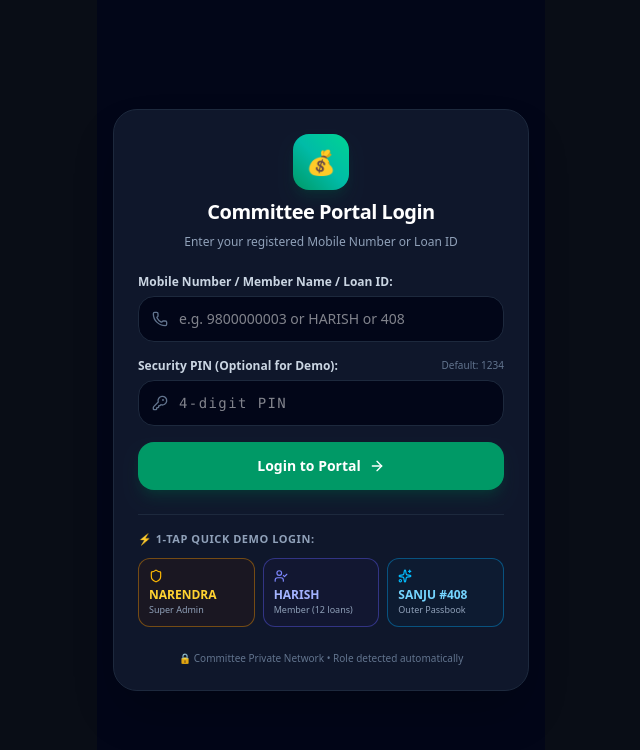
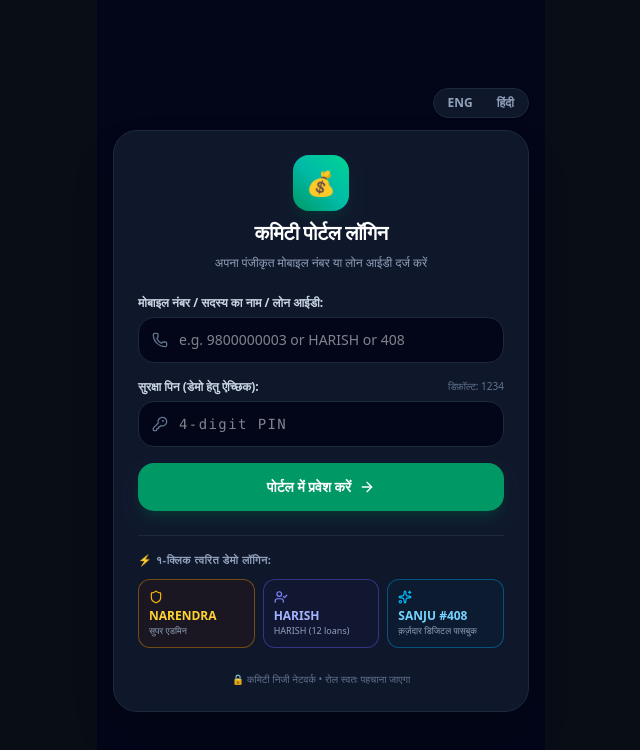
Before and after one commit to panbhav/committee-app, a React (Vite) app: page / in a window 1280 px wide. Shown: the top 750 px of the page, without its empty margins (319-959 px from the left). Built offline with nearby package versions, Linux system fonts and the light colour scheme.

Commit message:
Complete 100% Hindi and English dual language coverage across all screens and modals

```diff
--- a/src/components/admin/DisburseLoanModal.jsx
+++ b/src/components/admin/DisburseLoanModal.jsx
@@ -4,7 +4,7 @@ import { calculateKisht, calculateSecurityFee, formatINR } from '../../utils/loa
 import { X, Sparkles, AlertTriangle, CheckCircle2 } from 'lucide-react';
 
 export default function DisburseLoanModal({ isOpen, onClose }) {
-  const { members, disburseLoan, getMemberLimits } = useApp();
+  const { members, disburseLoan, getMemberLimits, t } = useApp();
 
   const [type, setType] = useState('outer'); // 'outer' | 'self'
   const [borrowerName, setBorrowerName] = useState('');
@@ -59,9 +59,9 @@ export default function DisburseLoanModal({ isOpen, onClose }) {
           <div>
             <h3 className="text-base font-bold text-white flex items-center gap-1.5">
               <Sparkles className="w-4 h-4 text-emerald-400" />
-              Disburse New Loan
+              {t.disburseLoanTitle}
             </h3>
-            <p className="text-[11px] text-slate-400">Fixed 12 Months tenure auto-applied</p>
+            <p className="text-[11px] text-slate-400">{t.disburseLoanSubtitle}</p>
           </div>
           <button
             onClick={onClose}
@@ -83,7 +83,7 @@ export default function DisburseLoanModal({ isOpen, onClose }) {
                   : 'text-slate-400 hover:text-white'
               }`}
             >
-              Outer Loan (16%)
+              {t.outerLoan16}
             </button>
             <button
               type="button"
@@ -94,14 +94,14 @@ export default function DisburseLoanModal({ isOpen, onClose }) {
                   : 'text-slate-400 hover:text-white'
               }`}
             >
-              Member Self (10%)
+              {t.selfLoan10}
             </button>
           </div>
 
           {/* Borrower Name */}
           <div>
             <label className="text-slate-300 font-semibold block mb-1">
-              {type === 'self' ? 'Select Member (Borrower):' : 'Outsider Full Name:'}
+              {type === 'self' ? 'Select Member (Borrower):' : t.borrowerNameLabel}
             </label>
             {type === 'self' ? (
               <select
@@ -130,7 +130,7 @@ export default function DisburseLoanModal({ isOpen, onClose }) {
           {type === 'outer' && (
             <div>
               <div className="flex justify-between items-center mb-1">
-                <label className="text-slate-300 font-semibold">Committee Guarantor:</label>
+                <label className="text-slate-300 font-semibold">{t.guarantorLabel}</label>
                 <span className="text-[10px] text-amber-400 font-bold">
                   Avail Limit: {formatINR(limits.outerLeft)}
                 </span>
@@ -150,7 +150,7 @@ export default function DisburseLoanModal({ isOpen, onClose }) {
           {/* Principal Amount */}
           <div>
             <label className="text-slate-300 font-semibold block mb-1">
-              Loan Amount (Principal ₹):
+              {t.principalLabel}
             </label>
             <input
               type="number"
@@ -172,18 +172,18 @@ export default function DisburseLoanModal({ isOpen, onClose }) {
               <span className="font-bold text-white">{type === 'self' ? '10% Flat' : '16% Flat'}</span>
             </div>
             <div className="flex justify-between">
-              <span>Monthly Kisht (12 Mos):</span>
+              <span>{t.monthlyKishtBreakdown}</span>
               <span className="font-extrabold text-emerald-400 text-sm">{formatINR(kisht)} / month</span>
             </div>
             <div className="flex justify-between">
-              <span>Upfront Security Fee:</span>
+              <span>{t.securityFeeDeduction}</span>
               <span className="font-bold text-amber-400">{formatINR(security)}</span>
             </div>
 
             {isLimitExceeded && (
               <div className="pt-2 text-amber-400 text-[11px] flex items-center gap-1">
                 <AlertTriangle className="w-3.5 h-3.5 flex-shrink-0" />
-                <span>Exceeds available limit of {formatINR(availableLimit)}!</span>
+                <span>{t.loanExceedsLimit} ({formatINR(availableLimit)})</span>
               </div>
             )}
           </div>
@@ -194,13 +194,13 @@ export default function DisburseLoanModal({ isOpen, onClose }) {
               onClick={onClose}
               className="flex-1 py-2.5 rounded-xl bg-slate-800 text-slate-300 font-semibold"
             >
-              Cancel
+              {t.cancel}
             </button>
             <button
               type="submit"
               className="flex-1 py-2.5 rounded-xl bg-emerald-600 hover:bg-emerald-500 text-white font-bold shadow-lg shadow-emerald-900/40 active:scale-98 transition"
             >
-              Approve & Disburse
+              {t.disburseSubmitBtn}
             </button>
           </div>
         </form>
--- a/src/components/admin/PendingLoanRequestsModal.jsx
+++ b/src/components/admin/PendingLoanRequestsModal.jsx
@@ -4,7 +4,7 @@ import { Check, X, Clock, AlertCircle, Sparkles } from 'lucide-react';
 import { formatINR } from '../../utils/loanCalculator';
 
 export default function PendingLoanRequestsModal({ isOpen, onClose }) {
-  const { loanRequests, approveLoanRequest, rejectLoanRequest, isSuperAdmin, getMemberLimits } = useApp();
+  const { loanRequests, approveLoanRequest, rejectLoanRequest, isSuperAdmin, getMemberLimits, t } = useApp();
 
   if (!isOpen) return null;
 
@@ -17,9 +17,9 @@ export default function PendingLoanRequestsModal({ isOpen, onClose }) {
           <div>
             <h3 className="text-sm font-bold text-white flex items-center gap-1.5">
               <Sparkles className="w-4 h-4 text-amber-400" />
-              Member Loan Requests ({pendingList.length})
+              {t.pendingRequestsTitle} ({pendingList.length})
             </h3>
-            <p className="text-[10px] text-slate-400">Review, Approve or Reject member submissions</p>
+            <p className="text-[10px] text-slate-400">{t.pendingRequestsSubtitle}</p>
           </div>
           <button
             onClick={onClose}
@@ -32,7 +32,7 @@ export default function PendingLoanRequestsModal({ isOpen, onClose }) {
         <div className="flex-1 overflow-y-auto space-y-2.5 pr-1 text-xs">
           {pendingList.length === 0 ? (
             <div className="p-8 text-center text-slate-500">
-              No pending loan applications from members.
+              {t.noPendingRequests}
             </div>
           ) : (
             pendingList.map(req => {
@@ -56,7 +56,7 @@ export default function PendingLoanRequestsModal({ isOpen, onClose }) {
                         {req.borrowerName}
                       </div>
                       <div className="text-[11px] text-slate-400">
-                        Requested by Member: <b className="text-indigo-400">{req.requestedBy}</b>
+                        {t.requestedByMember} <b className="text-indigo-400">{req.requestedBy}</b>
                       </div>
                     </div>
 
@@ -75,7 +75,7 @@ export default function PendingLoanRequestsModal({ isOpen, onClose }) {
                   {isOverLimit && (
                     <div className="text-[10px] text-amber-400 flex items-center gap-1">
                       <AlertCircle className="w-3 h-3" />
-                      <span>Exceeds {req.requestedBy}'s limit ({formatINR(availableLimit)} left)</span>
+                      <span>{t.loanExceedsLimit} ({formatINR(availableLimit)} left)</span>
                     </div>
                   )}
 
@@ -87,7 +87,7 @@ export default function PendingLoanRequestsModal({ isOpen, onClose }) {
                         className="flex-1 py-1.5 rounded-xl bg-slate-800 hover:bg-slate-700 text-slate-300 font-bold flex items-center justify-center gap-1 text-[11px]"
                       >
                         <X className="w-3 h-3 text-red-400" />
-                        <span>Reject</span>
+                        <span>{t.rejectLoan}</span>
                       </button>
                       <button
                         onClick={() => {
@@ -98,7 +98,7 @@ export default function PendingLoanRequestsModal({ isOpen, onClose }) {
                         className="flex-1 py-1.5 rounded-xl bg-emerald-600 hover:bg-emerald-500 text-white font-bold flex items-center justify-center gap-1 text-[11px] shadow"
                       >
                         <Check className="w-3 h-3" />
-                        <span>Approve & Disburse</span>
+                        <span>{t.approveLoan}</span>
                       </button>
                     </div>
                   ) : (
--- a/src/components/common/LoginScreen.jsx
+++ b/src/components/common/LoginScreen.jsx
@@ -3,7 +3,7 @@ import { useApp } from '../../context/AppContext';
 import { Phone, KeyRound, Shield, UserCheck, ArrowRight, Sparkles, AlertCircle } from 'lucide-react';
 
 export default function LoginScreen({ onLoginSuccess }) {
-  const { members, loans, setCurrentUser, setCurrentOuterLoanId, t } = useApp();
+  const { members, loans, setCurrentUser, setCurrentOuterLoanId, t, language, setLanguage } = useApp();
 
   const [mobileNumber, setMobileNumber] = useState('');
   const [pin, setPin] = useState('');
@@ -57,11 +57,31 @@ export default function LoginScreen({ onLoginSuccess }) {
       return;
     }
 
-    setErrorMsg('Mobile number or Loan ID not found in committee records. Please check or use quick login below.');
+    setErrorMsg(language === 'hi' ? 'मोबाइल नंबर या लोन आईडी नहीं मिला। कृपया पुनः जांचें।' : 'Mobile number or Loan ID not found in committee records. Please check or use quick login below.');
   };
 
   return (
     <div className="min-h-screen bg-slate-950 text-slate-100 flex flex-col justify-center px-4 py-8 max-w-md mx-auto">
+      {/* Top Language Toggle */}
+      <div className="flex justify-end mb-3">
+        <div className="flex items-center bg-slate-900 border border-slate-800 rounded-full p-0.5 text-xs font-semibold shadow">
+          <button
+            type="button"
+            onClick={() => setLanguage('en')}
+            className={`px-3 py-1 rounded-full transition ${language === 'en' ? 'bg-emerald-600 text-white font-bold' : 'text-slate-400 hover:text-white'}`}
+          >
+            ENG
+          </button>
+          <button
+            type="button"
+            onClick={() => setLanguage('hi')}
+            className={`px-3 py-1 rounded-full transition ${language === 'hi' ? 'bg-emerald-600 text-white font-bold' : 'text-slate-400 hover:text-white'}`}
+          >
+            हिंदी
+          </button>
+        </div>
+      </div>
+
       <div className="bg-slate-900 border border-slate-800 rounded-3xl p-6 shadow-2xl space-y-6">
         {/* App Logo & Header */}
         <div className="text-center space-y-2">
@@ -69,10 +89,10 @@ export default function LoginScreen({ onLoginSuccess }) {
             💰
           </div>
           <h1 className="text-xl font-black text-white tracking-tight">
-            Committee Portal Login
+            {t.loginHeaderTitle}
           </h1>
           <p className="text-xs text-slate-400">
-            Enter your registered Mobile Number or Loan ID
+            {t.loginHeaderSubtitle}
           </p>
         </div>
 
@@ -80,14 +100,14 @@ export default function LoginScreen({ onLoginSuccess }) {
         <form onSubmit={handleLogin} className="space-y-4 text-xs">
           <div>
             <label className="text-slate-300 font-semibold block mb-1.5">
-              Mobile Number / Member Name / Loan ID:
+              {t.inputPhoneLabel}
             </label>
             <div className="relative">
               <Phone className="w-4 h-4 text-slate-500 absolute left-3.5 top-1/2 -translate-y-1/2" />
               <input
                 type="text"
                 required
-                placeholder="e.g. 9800000003 or HARISH or 408"
+                placeholder={language === 'hi' ? 'उदा. 9800000003 या HARISH या 408' : 'e.g. 9800000003 or HARISH or 408'}
                 value={mobileNumber}
                 onChange={(e) => setMobileNumber(e.target.value)}
                 className="w-full bg-slate-950 border border-slate-800 rounded-2xl pl-10 pr-4 py-3 text-white text-sm font-medium focus:outline-none focus:border-emerald-500 transition"
@@ -98,9 +118,9 @@ export default function LoginScreen({ onLoginSuccess }) {
           <div>
             <div className="flex justify-between items-center mb-1.5">
               <label className="text-slate-300 font-semibold">
-                Security PIN (Optional for Demo):
+                {t.securityPinLabel}
               </label>
-              <span className="text-[10px] text-slate-500">Default: 1234</span>
+              <span className="text-[10px] text-slate-500">{t.defaultPinHint}</span>
             </div>
             <div className="relative">
               <KeyRound className="w-4 h-4 text-slate-500 absolute left-3.5 top-1/2 -translate-y-1/2" />
@@ -126,7 +146,7 @@ export default function LoginScreen({ onLoginSuccess }) {
             type="submit"
             className="w-full bg-emerald-600 hover:bg-emerald-500 text-white font-bold py-3.5 rounded-2xl flex items-center justify-center gap-2 shadow-lg shadow-emerald-900/40 active:scale-98 transition text-sm"
           >
-            <span>Login to Portal</span>
+            <span>{t.loginSubmitBtn}</span>
             <ArrowRight className="w-4 h-4" />
           </button>
         </form>
@@ -134,7 +154,7 @@ export default function LoginScreen({ onLoginSuccess }) {
         {/* 1-Tap Quick Fast Login for Instant Testing */}
         <div className="pt-4 border-t border-slate-800 space-y-2.5">
           <div className="flex items-center justify-between text-[11px] text-slate-400 font-bold uppercase tracking-wider">
-            <span>⚡ 1-Tap Quick Demo Login:</span>
+            <span>⚡ {t.quickDemoLabel}</span>
           </div>
 
           <div className="grid grid-cols-3 gap-2">
@@ -144,7 +164,7 @@ export default function LoginScreen({ onLoginSuccess }) {
             >
               <Shield className="w-3.5 h-3.5 mb-1 text-amber-400" />
               <div className="font-bold text-xs">NARENDRA</div>
-              <span className="text-[9px] text-slate-400 block">Super Admin</span>
+              <span className="text-[9px] text-slate-400 block">{t.adminBadge}</span>
             </button>
 
             <button
@@ -153,7 +173,7 @@ export default function LoginScreen({ onLoginSuccess }) {
             >
               <UserCheck className="w-3.5 h-3.5 mb-1 text-indigo-400" />
               <div className="font-bold text-xs">HARISH</div>
-              <span className="text-[9px] text-slate-400 block">Member (12 loans)</span>
+              <span className="text-[9px] text-slate-400 block">HARISH (12 loans)</span>
             </button>
 
             <button
@@ -162,13 +182,13 @@ export default function LoginScreen({ onLoginSuccess }) {
             >
               <Sparkles className="w-3.5 h-3.5 mb-1 text-sky-400" />
               <div className="font-bold text-xs">SANJU #408</div>
-              <span className="text-[9px] text-slate-400 block">Outer Passbook</span>
+              <span className="text-[9px] text-slate-400 block">{t.borrowerPassbook}</span>
             </button>
           </div>
         </div>
 
         <div className="text-center text-[10px] text-slate-500">
-          🔒 Committee Private Network • Role detected automatically
+          {t.privateNetworkNote}
         </div>
       </div>
     </div>
--- a/src/data/translations.js
+++ b/src/data/translations.js
@@ -98,6 +98,65 @@ export const translations = {
     yourGuarantor: "Your Committee Guarantor",
     callGuarantor: "Call",
     installmentReceipts: "Installment Receipts History",
+
+    // Fund Manager & Liquidity
+    fundHealth: "Fund Health",
+    fundLiquidityManager: "Smart Fund & Liquidity Manager",
+    fundSubtitle: "Balancing cash in hand vs. loan demand",
+    meetingCashCollected: "Meeting Cash Collected Today:",
+    openingReserveFund: "Opening Reserve Fund Balance:",
+    totalDisbursableCash: "TOTAL DISBURSABLE CASH:",
+    fundDeficitAlert: "Fund Shortage Alert",
+    surplusLiquidity: "Liquidity Status: Healthy",
+    suggestedUnitAdjustment: "Recommended Monthly Unit:",
+    applySuggestedUnit: "Apply Recommended Unit",
+    customUnitLabel: "Set Custom Unit Amount (₹):",
+    updateMonthlyUnit: "Update Monthly Unit",
+
+    // Pending Loan Requests
+    pendingRequestsTitle: "Member Loan Requests",
+    pendingRequestsSubtitle: "Review, Approve or Reject member submissions",
+    noPendingRequests: "No pending loan applications from members.",
+    requestedByMember: "Requested by Member:",
+    tenure12Months: "Tenure: 12 Months",
+    approveLoan: "Approve & Disburse",
+    rejectLoan: "Reject",
+    loanExceedsLimit: "Warning: Exceeds remaining limit!",
+
+    // Disburse Loan Modal
+    disburseLoanTitle: "Disburse New Loan",
+    disburseLoanSubtitle: "Create 12-month loan with automatic calculations",
+    outerLoan16: "Outer Loan (16% Flat)",
+    selfLoan10: "Self Loan (10% Flat)",
+    borrowerNameLabel: "Borrower Full Name:",
+    borrowerPhoneLabel: "Borrower Mobile Number:",
+    guarantorLabel: "Select Committee Guarantor:",
+    principalLabel: "Loan Principal Amount (₹):",
+    monthlyKishtBreakdown: "Monthly Kisht (12 Months):",
+    securityFeeDeduction: "0.5% Security Fee Deducted at Source:",
+    netInHand: "Net Cash Given to Borrower:",
+    disburseSubmitBtn: "Disburse & Issue Loan",
+
+    // Activity Logs Modal
+    activityLogsTitle: "Transparent Activity Logs",
+    activityLogsSubtitle: "Complete audit trail visible to all members",
+    allLogs: "All Logs",
+    paymentsFilter: "Payments",
+    loansFilter: "Loans",
+    noLogsRecorded: "No activity recorded yet.",
+    revertAction: "Revert",
+
+    // Login Screen
+    loginHeaderTitle: "Committee Portal Login",
+    loginHeaderSubtitle: "Enter your registered Mobile Number or Loan ID",
+    inputPhoneLabel: "Mobile Number / Member Name / Loan ID:",
+    securityPinLabel: "Security PIN (Optional for Demo):",
+    defaultPinHint: "Default: 1234",
+    loginSubmitBtn: "Login to Portal",
+    quickDemoLabel: "1-Tap Quick Demo Login:",
+    privateNetworkNote: "🔒 Committee Private Network • Role detected automatically",
+    english: "English",
+    hindi: "हिंदी",
   },
   hi: {
     // Header & Common
@@ -198,5 +257,64 @@ export const translations = {
     yourGuarantor: "आपके कमिटी ज़ामिनदार (गारंटर)",
     callGuarantor: "कॉल करें",
     installmentReceipts: "किश्त रसीद इतिहास",
+
+    // Fund Manager & Liquidity
+    fundHealth: "फंड स्थिति",
+    fundLiquidityManager: "स्मार्ट फंड व लिक्विडिटी प्रबंधक",
+    fundSubtitle: "हाथ में उपलब्ध नकद बनाम लोन की मांग",
+    meetingCashCollected: "मीटिंग में आज जमा नकद:",
+    openingReserveFund: "पिछला रिज़र्व फंड बैलेंस:",
+    totalDisbursableCash: "कुल वितरण योग्य नकद:",
+    fundDeficitAlert: "फंड कमी सूचना",
+    surplusLiquidity: "फंड स्थिति: पर्याप्त व सुरक्षित",
+    suggestedUnitAdjustment: "सुझाई गई नई मासिक यूनिट:",
+    applySuggestedUnit: "सुजुहाई गई यूनिट लागू करें",
+    customUnitLabel: "कस्टम यूनिट राशि सेट करें (₹):",
+    updateMonthlyUnit: "मासिक यूनिट अपडेट करें",
+
+    // Pending Loan Requests
+    pendingRequestsTitle: "सदस्य लोन आवेदन",
+    pendingRequestsSubtitle: "सदस्यों के आवेदनों की समीक्षा, स्वीकृति या अस्वीकृति",
+    noPendingRequests: "फ़िलहाल कोई लंबित लोन आवेदन नहीं है।",
+    requestedByMember: "आवेदक सदस्य:",
+    tenure12Months: "अवधि: १२ महीने",
+    approveLoan: "स्वीकृत व जारी करें",
+    rejectLoan: "अस्वीकृत करें",
+    loanExceedsLimit: "चेतावनी: शेष लिमिट से अधिक है!",
+
+    // Disburse Loan Modal
+    disburseLoanTitle: "नया लोन जारी करें",
+    disburseLoanSubtitle: "१२-महीने का लोन स्वतः गणना के साथ",
+    outerLoan16: "बाहरी लोन (१६% फ्लैट)",
+    selfLoan10: "खुद का लोन (१०% फ्लैट)",
+    borrowerNameLabel: "क़र्ज़दार का पूरा नाम:",
+    borrowerPhoneLabel: "क़र्ज़दार का मोबाइल नंबर:",
+    guarantorLabel: "कमिटी ज़ामिनदार (गारंटर) चुनें:",
+    principalLabel: "लोन मूलधन राशि (₹):",
+    monthlyKishtBreakdown: "मासिक किश्त (१२ महीने):",
+    securityFeeDeduction: "०.५% सुरक्षा शुल्क कटौती:",
+    netInHand: "क़र्ज़दार को दी जाने वाली शुद्ध राशि:",
+    disburseSubmitBtn: "लोन स्वीकृत व जारी करें",
+
+    // Activity Logs Modal
+    activityLogsTitle: "पारदर्शी गतिविधि लॉग्स (बहीखाता)",
+    activityLogsSubtitle: "सभी सदस्यों के लिए पूर्ण पारदर्शी इतिहास",
+    allLogs: "सभी लॉग्स",
+    paymentsFilter: "भुगतान",
+    loansFilter: "लोन",
+    noLogsRecorded: "अभी तक कोई गतिविधि दर्ज नहीं है।",
+    revertAction: "पूर्ववत करें (Undo)",
+
+    // Login Screen
+    loginHeaderTitle: "कमिटी पोर्टल लॉगिन",
+    loginHeaderSubtitle: "अपना पंजीकृत मोबाइल नंबर या लोन आईडी दर्ज करें",
+    inputPhoneLabel: "मोबाइल नंबर / सदस्य का नाम / लोन आईडी:",
+    securityPinLabel: "सुरक्षा पिन (डेमो हेतु ऐच्छिक):",
+    defaultPinHint: "डिफ़ॉल्ट: 1234",
+    loginSubmitBtn: "पोर्टल में प्रवेश करें",
+    quickDemoLabel: "१-क्लिक त्वरित डेमो लॉगिन:",
+    privateNetworkNote: "🔒 कमिटी निजी नेटवर्क • रोल स्वतः पहचाना जाएगा",
+    english: "English",
+    hindi: "हिंदी",
   }
 };
```
Also changed, not shown: src/components/admin/FundManagerModal.jsx (+5 -5 lines), src/components/admin/MeetingCollection.jsx (+12 -12 lines), src/components/common/ActivityLogsModal.jsx (+8 -8 lines).
